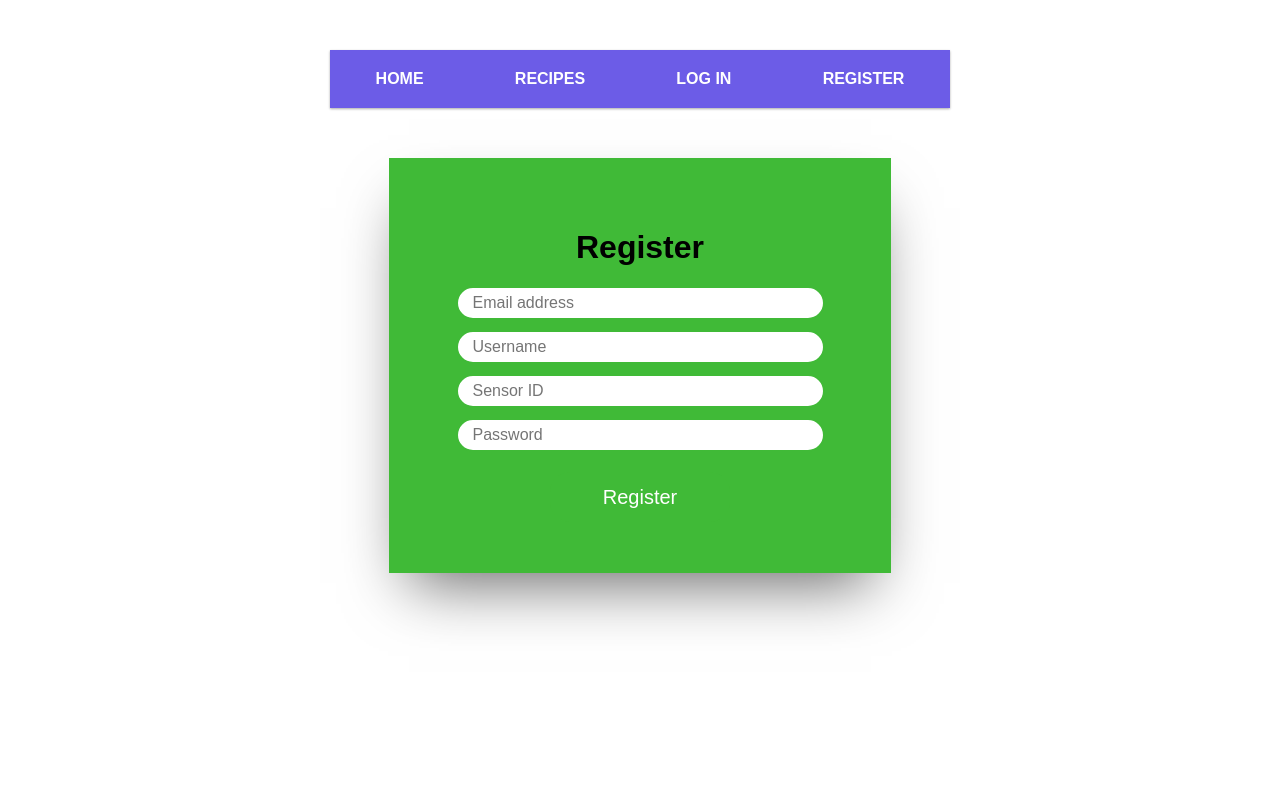
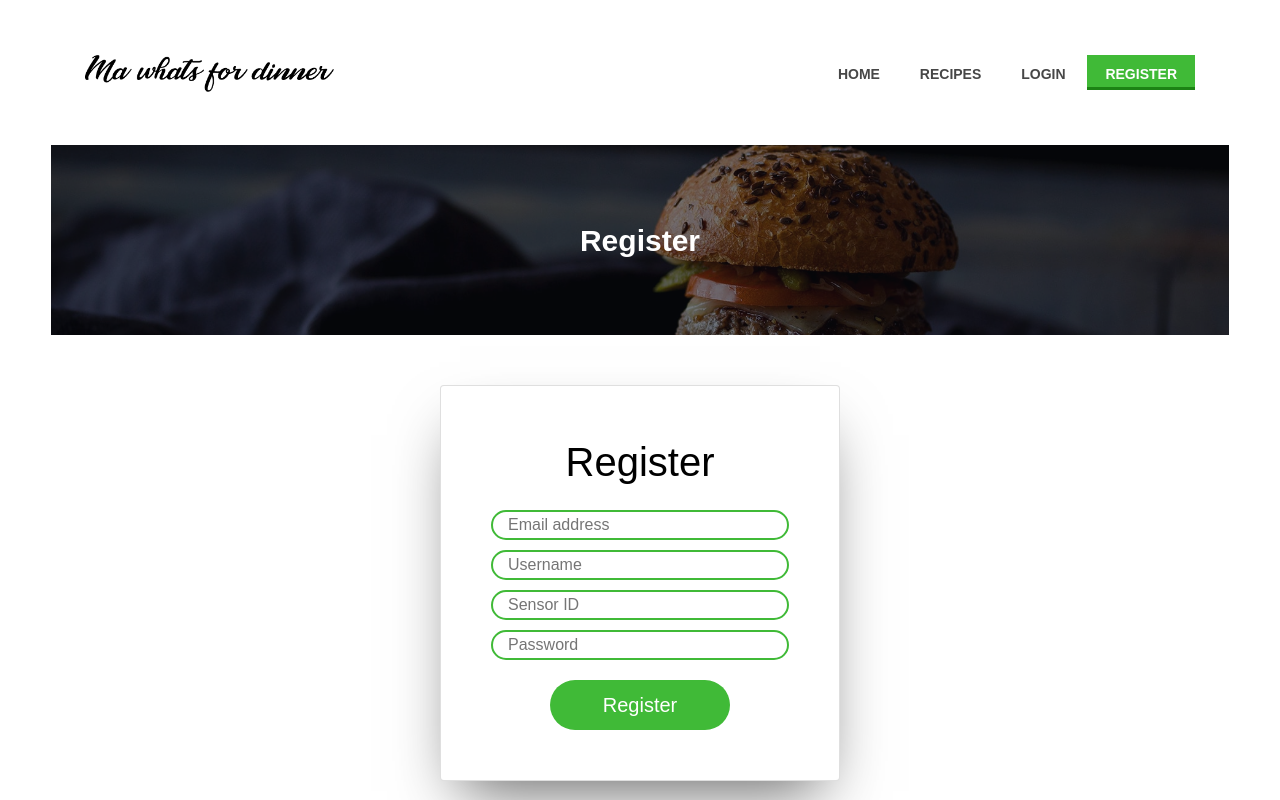
Before and after one commit to joro2404/Ma-whats-for-dinner-, a Flask app: page /register in a window 1280 px wide. Run offline with Flask 2, Linux system fonts and the light colour scheme; parts of the project's set-up code (start-up, migrations or seed data) failed here and were passed over; some libraries are stand-ins or nearby versions.

Commit message:
register front end

```diff
--- a/app/static/css/index.css
+++ b/app/static/css/index.css
@@ -14,7 +14,7 @@ body {
     width: 100%;
     max-width: 400px;
     margin: 50px auto 0;
-    background: #40ba37;
+    background: white;
     border: 1px solid #40ba37;
     padding: 50px;
     box-shadow: 0 30px 60px -20px rgba(0, 0, 0, .6);
--- a/app/templates/register.html
+++ b/app/templates/register.html
@@ -5,43 +5,78 @@
     <meta name="viewport" content="width=device-width, initial-scale=1.0">
     <meta http-equiv="X-UA-Compatible" content="ie=edge">
     <link rel="stylesheet" href="{{ url_for('static', filename='css/index.css') }}">
-    <link rel="stylesheet" href="{{ url_for('static', filename='css/menu.css') }}">
+    <title>Ma what's for dinner?</title>
+
+    <!-- Favicon -->
+    <link rel="icon" href="../static/img/core-img/favicon.ico">
+
+    <!-- Core Stylesheet -->
+    <!-- <link rel="stylesheet" href="style.css"> -->
+    <link rel="stylesheet" href="{{ url_for('static', filename='css/style.css') }}">
     <title>Register</title>
 </head>
 <body>
-    <!-- navbar -->
-    <div style="margin-top: 5rem;">
-        <div class="page">
-            <nav class="menu">
-              <ul class="menu__list">
-                <li class="menu__group"><a href="/" class="menu__link">Home</a></li>
-                <li class="menu__group"><a href="/recipes" class="menu__link">Recipes</a></li>
-                {% if not current_user.is_authenticated %}
-                    <li class="menu__group"><a href="/login" class="menu__link">Log In</a></li>
-                    <li class="menu__group"><a href="/register" class="menu__link">Register</a></li>
-                {% endif %}
-                {% if current_user.is_authenticated %}
-                    <li class="menu__group"><a href="/my_recipes" class="menu__link">My Recipes</a></li>
-                    <li class="menu__group"><a href="/create_recipe" class="menu__link">Create</a></li>
-                    <li class="menu__group"><a href="/profile" class="menu__link">Profile</a></li>
-                    <li class="menu__group"><a href="/logout" class="menu__link">Logout</a></li>
-                {% endif %}
-                </ul>
-            </nav>
+    <header class="header-area">
+
+        <!-- Navbar Area -->
+        <div class="delicious-main-menu">
+            <div class="classy-nav-container breakpoint-off">
+                <div class="container">
+                    <!-- Menu -->
+                    <nav class="classy-navbar justify-content-between" id="deliciousNav">
+
+                        <!-- Logo -->
+                        <a class="nav-brand logo-ma" href="/"><img src="../static/img/core-img/logo.png" alt=""></a>
+
+
+                        <!-- Menu -->
+                        <div class="classy-menu">
+
+                            <!-- close btn -->
+                            <div class="classycloseIcon">
+                                <div class="cross-wrap"><span class="top"></span><span class="bottom"></span></div>
+                            </div>
+
+                            <!-- Nav Start -->
+                            <div class="classynav">
+                                <ul>
+                                    <li ><a href="/">Home</a></li>
+                                    <li><a href="/recipes">Recipes</a></li>
+                                    {% if not current_user.is_authenticated %}
+                                        <li ><a href="/login">Login</a></li>
+                                        <li class="active"><a href="/register">Register</a></li>
+                                    {% else %}
+                                        <li><a href="/my_recipes">My Recipes</a></li>
+                                        <li><a href="/create_recipe">Create</a></li>
+                                        <li><a href="/profile">Profile</a></li>
+                                        <li><a href="/logout">Logout</a></li>
+                                    {% endif %}
+                                </ul>
+                            </div>
+                            <!-- Nav End -->
+                        </div>
+                    </nav>
+                </div>
+            </div>
+        </div>
+    </header>
+
+    <div class="breadcumb-area bg-img bg-overlay" style="background-image: url(../static/img/bg-img/breadcumb1.jpg);">
+        <div class="container h-100">
+            <div class="row h-100 align-items-center">
+                <div class="col-12">
+                    <div class="breadcumb-text text-center">
+                        <h2>Register</h2>
+                    </div>
+                </div>
+            </div>
         </div>
     </div>
-    <!-- end -->
+
+
     <div class="card">
-        <div class="notification-danger notification-box">
-            {% with messages = get_flashed_messages() %}
-            {% if messages %}
-                {{ messages[0] }}
-            {% endif %}
-            {% endwith %}
-        </div>
-
-        <header class="card-header">
-            <h1 class="card-title reg">Register</h1>
+        <header >
+            <h1 style="color: #000000; line-height: 1.3; font-weight: 100;" class="card-title reg">Register</h1>
         </header>
         <form action = "/register" method ="post">
             <div class="form-line">
```
